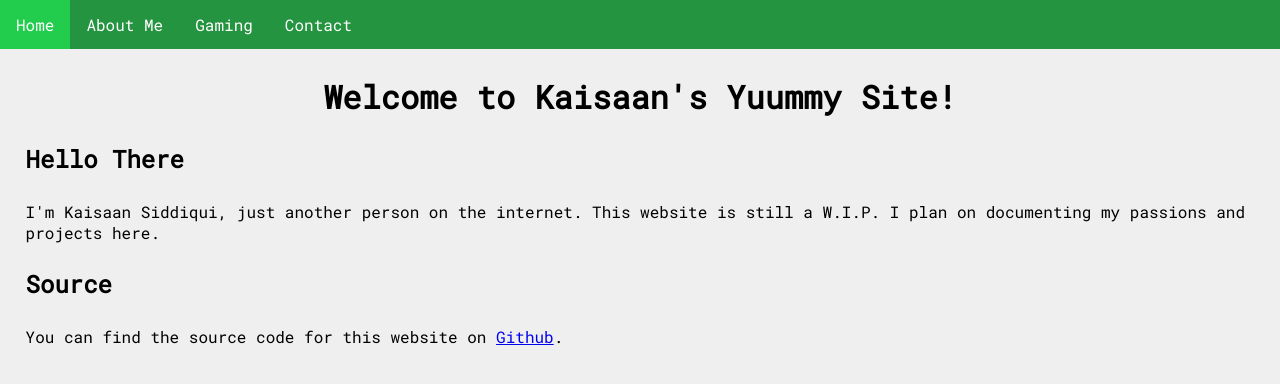
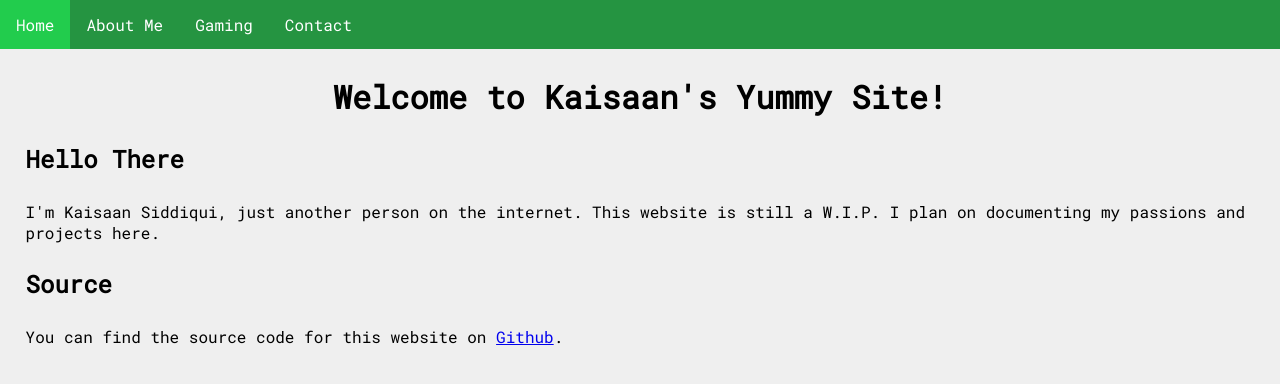
Before and after one commit to Kaisaan/kaisaan.github.io, a Jekyll site: the page built from index.html, in a window 1280 px wide. Shown: the top 384 px of the page. Built offline with Jekyll 4.4.1, drawn with Linux system fonts in a browser that asks for light colours.

Commit message:
Minor Spelling Mistake

```diff
--- a/index.html
+++ b/index.html
@@ -3,7 +3,7 @@ title: Home
 layout: default
 ---
 
-<center><h1>Welcome to Kaisaan's Yuummy Site!</h1></center>
+<center><h1>Welcome to Kaisaan's Yummy Site!</h1></center>
     <h2>Hello There</h2>
         <p>I'm Kaisaan Siddiqui, just another person on the internet. This website is still a W.I.P. I plan on documenting my passions and projects here.</p>
     <h2>Source</h2>
```
